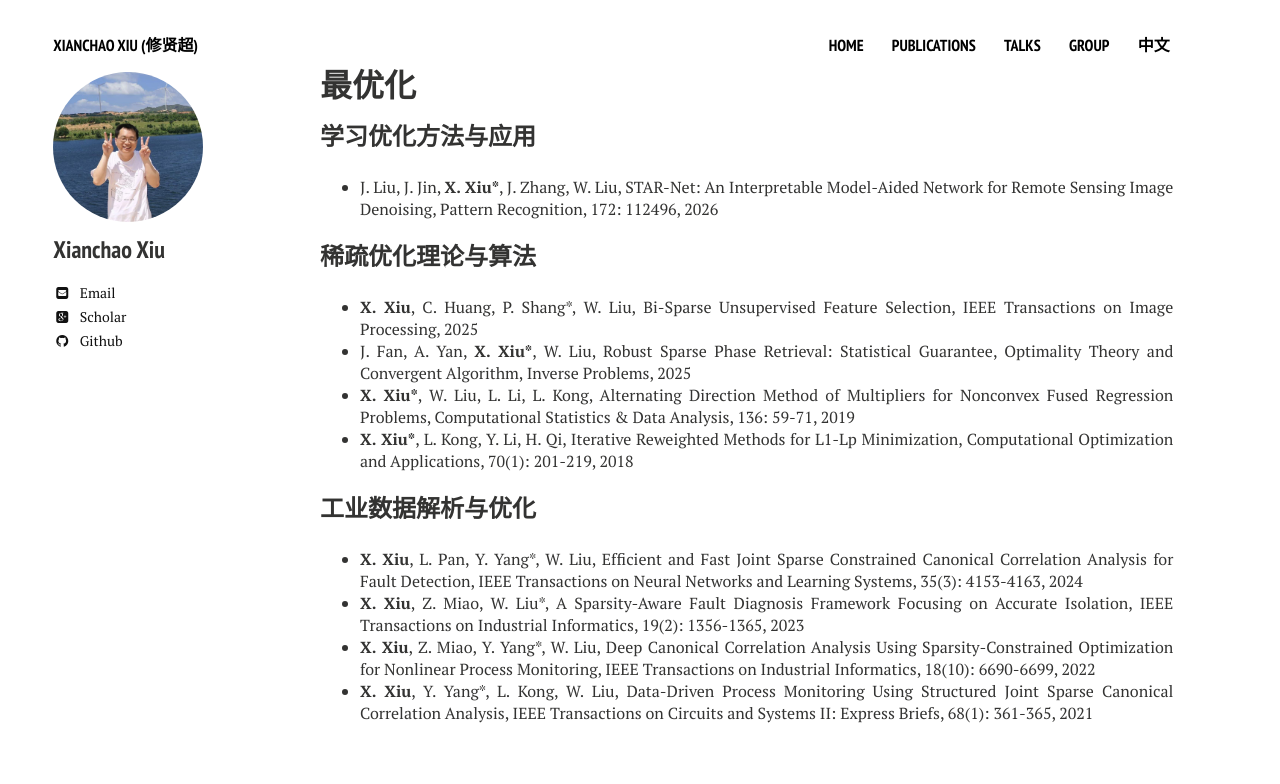
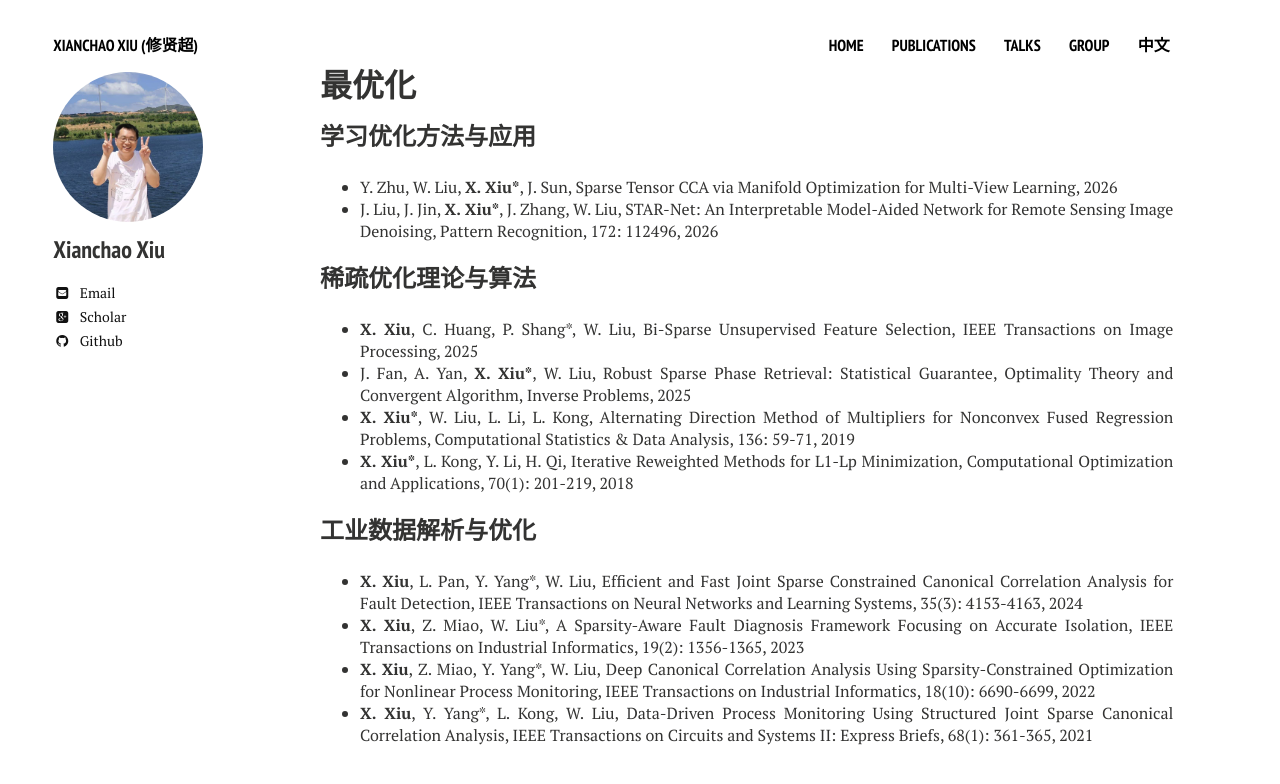
Before and after one commit to xianchaoxiu/xianchaoxiu.github.io, a Jekyll site: the page built from chinese/research/OPT/index.md, in a window 1280 px wide. Shown: the top 784 px of the page. Built offline with Jekyll 4.4.1, drawn with Linux system fonts in a browser that asks for light colours; nearby versions of some CDN libraries.

Commit message:
Update index.md

```diff
--- a/chinese/research/OPT/index.md
+++ b/chinese/research/OPT/index.md
@@ -7,8 +7,8 @@ share: false
 
 ### 学习优化方法与应用
 
+* Y. Zhu, W. Liu, <b>X. Xiu*</b>, J. Sun, Sparse Tensor CCA via Manifold Optimization for Multi-View Learning, 2026 <br>
 * J. Liu, J. Jin, <b>X. Xiu*</b>, J. Zhang, W. Liu, STAR-Net: An Interpretable Model-Aided Network for Remote Sensing Image Denoising, Pattern Recognition, 172: 112496, 2026 <br>
-
 
 
 
```
